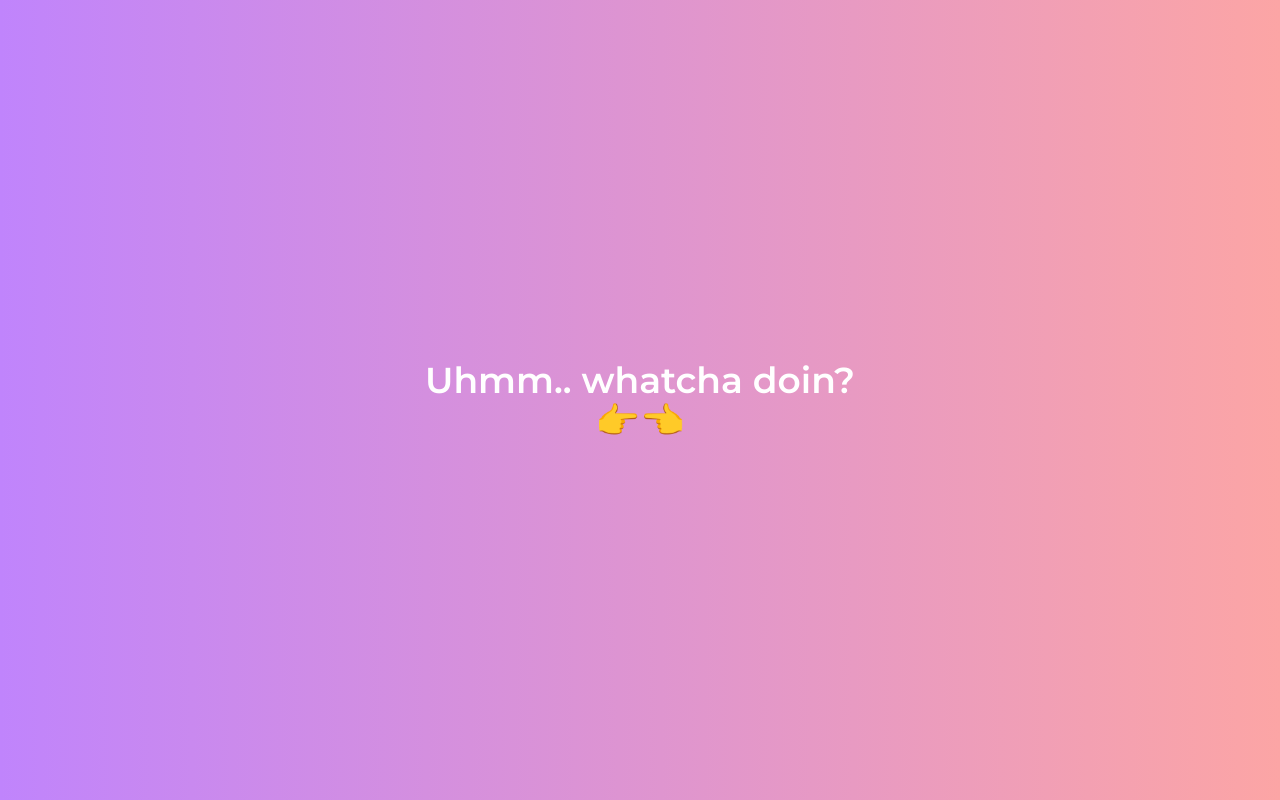
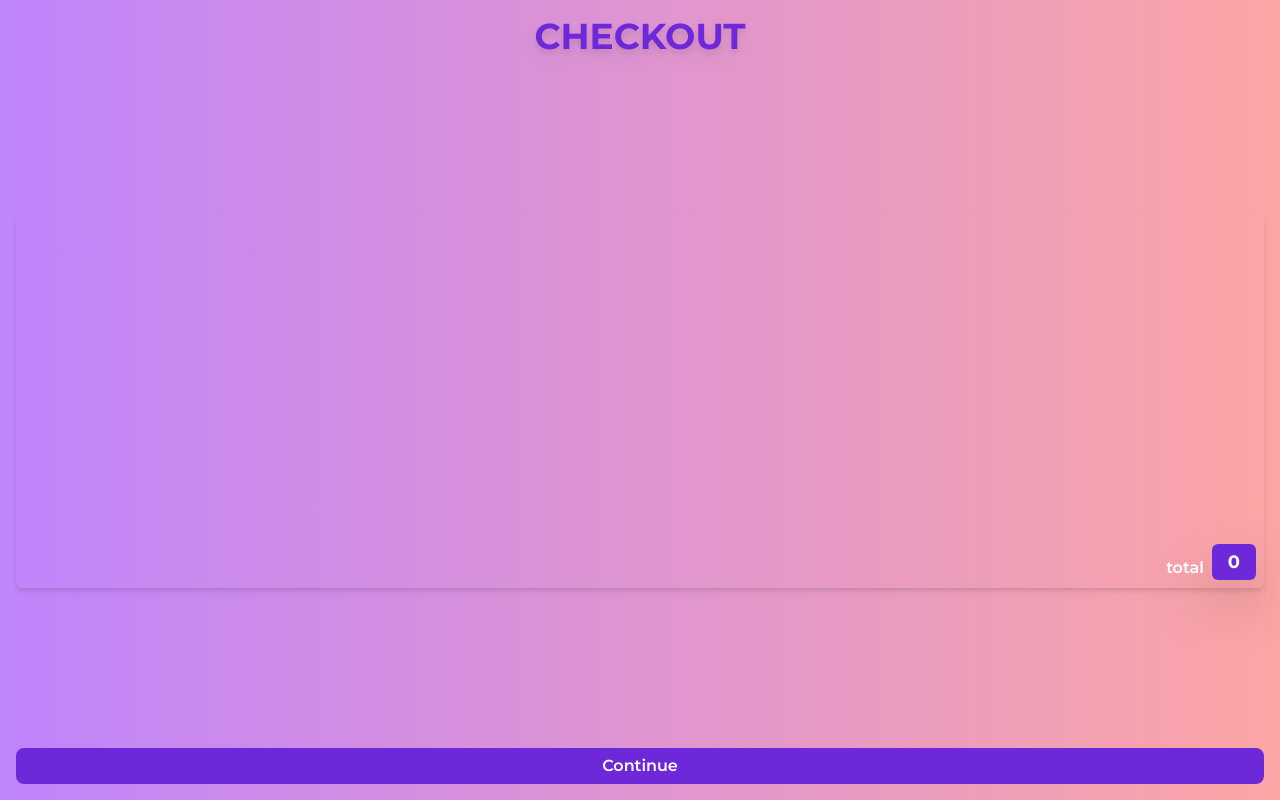
Before and after one commit to FabioSVBBD/code-shop, a React (Create React App) app: page /checkout/summary in a window 1280 px wide. Built offline with nearby package versions, Linux system fonts and the light colour scheme.

Commit message:
Updated routing and added Delivery Details

```diff
--- a/package.json
+++ b/package.json
@@ -11,6 +11,7 @@
     "@types/react": "^18.0.17",
     "@types/react-dom": "^18.0.6",
     "classnames": "^2.3.1",
+    "formik": "^2.2.9",
     "react": "^18.2.0",
     "react-dom": "^18.2.0",
     "react-router-dom": "^6.3.0",
--- a/src/pages/Checkout.tsx
+++ b/src/pages/Checkout.tsx
@@ -1,57 +1,12 @@
-import { useContext, useMemo } from 'react';
-import { useNavigate } from 'react-router-dom';
-import { Background } from '../components';
-import { Button } from '../components/Button';
-import { SummaryProduct } from '../components/SummaryProduct';
-import { AppContext } from '../context/app-context';
-import { mock } from '../data/mock';
-import { BasketService } from '../services';
+import { useEffect } from 'react';
+import { Outlet, useNavigate } from 'react-router-dom';
 
-export const Checkout = () => {
-  const { basket } = useContext(AppContext);
-  // const navigate = useNavigate();
+export const Checkout: React.FC = () => {
+  const navigate = useNavigate();
 
-  const getSrc = (name: string) => {
-    return Object.values(mock)
-      .flat(1)
-      .find((dto) => dto.title === name)?.src;
-  };
+  useEffect(() => {
+    navigate('summary');
+  }, []);
 
-  const total = useMemo(() => BasketService.getTotalCost(basket), [basket]);
-  const currency = useMemo(() => BasketService.getCurrency(basket), [basket]);
-
-  return (
-    <Background>
-      <article className="flex flex-col justify-between w-full min-h-screen p-4 text-base text-center">
-        <h1 className="text-4xl font-bold uppercase text-violet-700 drop-shadow-lg">
-          Checkout
-        </h1>
-
-        <section className="flex flex-col justify-between flex-grow-[0.5] shadow-md p-2 rounded-md text-right">
-          <section className="flex flex-col gap-y-4">
-            {basket.map((product) => (
-              <SummaryProduct
-                key={`product_${product.name}`}
-                src={getSrc(product.name)}
-                name={product.name}
-                quantity={product.quantity}
-                price={product.price}
-                currency={product.currency}
-              />
-            ))}
-          </section>
-
-          <p className="flex items-end justify-end drop-shadow-2xl">
-            total
-            <mark className="px-4 py-1 ml-2 text-lg font-bold text-white rounded-md bg-violet-700 w-fit">
-              {currency} {total}
-            </mark>
-          </p>
-        </section>
-        <Button size="fit" onClick={() => {}}>
-          Continue
-        </Button>
-      </article>
-    </Background>
-  );
+  return <Outlet />;
 };
--- /dev/null
+++ b/src/pages/DeliveryDetails.tsx
@@ -0,0 +1,41 @@
+import { FormikErrors } from 'formik';
+import { Background } from '../components';
+
+interface DeliveryDetailsForm {
+  street: string;
+  city: string;
+  suburb: string;
+  postalCode: string;
+  contact: string;
+}
+
+export const DeliveryDetails = () => {
+  const initialValues = (): DeliveryDetailsForm => ({
+    street: '',
+    city: '',
+    suburb: '',
+    postalCode: '',
+    contact: '',
+  });
+
+  const validate = (
+    form: DeliveryDetailsForm
+  ): FormikErrors<DeliveryDetailsForm> => {
+    const errors: FormikErrors<DeliveryDetailsForm> = {};
+
+    return errors;
+  };
+
+  const submit = (form: DeliveryDetailsForm) => {
+    console.log('submit');
+  };
+
+  return (
+    <Background orientation="column">
+      <article className="p-8 text-center">
+        <h1>Delivery Details</h1>
+        <h2 className="text-sm">just a few details</h2>
+      </article>
+    </Background>
+  );
+};
--- /dev/null
+++ b/src/pages/Summary.tsx
@@ -0,0 +1,62 @@
+import { useContext, useMemo } from 'react';
+import { useNavigate } from 'react-router-dom';
+import { Background } from '../components';
+import { Button } from '../components/Button';
+import { SummaryProduct } from '../components/SummaryProduct';
+import { AppContext } from '../context/app-context';
+import { mock } from '../data/mock';
+import { BasketService } from '../services';
+
+export const Summary = () => {
+  const { basket } = useContext(AppContext);
+  const navigate = useNavigate();
+
+  const getSrc = (name: string) => {
+    return Object.values(mock)
+      .flat(1)
+      .find((dto) => dto.title === name)?.src;
+  };
+
+  const total = useMemo(() => BasketService.getTotalCost(basket), [basket]);
+  const currency = useMemo(() => BasketService.getCurrency(basket), [basket]);
+
+  console.log('hello?');
+
+  return (
+    <Background>
+      <article className="flex flex-col justify-between w-full min-h-screen p-4 text-base text-center">
+        <h1 className="text-4xl font-bold uppercase text-violet-700 drop-shadow-lg">
+          Checkout
+        </h1>
+
+        <section className="flex flex-col justify-between flex-grow-[0.5] shadow-md p-2 rounded-md text-right">
+          <section className="flex flex-col gap-y-4">
+            {basket.map((product) => (
+              <SummaryProduct
+                key={`product_${product.name}`}
+                src={getSrc(product.name)}
+                name={product.name}
+                quantity={product.quantity}
+                price={product.price}
+                currency={product.currency}
+              />
+            ))}
+          </section>
+
+          <p className="flex items-end justify-end drop-shadow-2xl">
+            total
+            <mark className="px-4 py-1 ml-2 text-lg font-bold text-white rounded-md bg-violet-700 w-fit">
+              {currency} {total}
+            </mark>
+          </p>
+        </section>
+        <Button
+          size="fit"
+          onClick={() => navigate('/checkout/delivery-details')}
+        >
+          Continue
+        </Button>
+      </article>
+    </Background>
+  );
+};
--- a/src/pages/index.ts
+++ b/src/pages/index.ts
@@ -2,3 +2,5 @@ export * from './Home';
 export * from './Store';
 export * from './NotFound';
 export * from './Checkout';
+export * from './Summary';
+export * from './DeliveryDetails';
--- a/src/router/Router.tsx
+++ b/src/router/Router.tsx
@@ -1,5 +1,12 @@
 import { BrowserRouter, Route, Routes } from 'react-router-dom';
-import { Home, Store, NotFound, Checkout } from '../pages';
+import {
+  Home,
+  Store,
+  NotFound,
+  Checkout,
+  Summary,
+  DeliveryDetails,
+} from '../pages';
 import { StoreOutlet } from '../outlets';
 
 export const Router = () => {
@@ -12,7 +19,10 @@ export const Router = () => {
           <Route path=":language" element={<StoreOutlet />} />
         </Route>
 
-        <Route path="checkout" element={<Checkout />} />
+        <Route path="checkout" element={<Checkout />}>
+          <Route path="summary" element={<Summary />} />
+          <Route path="delivery-details" element={<DeliveryDetails />} />
+        </Route>
 
         <Route path="*" element={<NotFound />} />
       </Routes>
```
Also changed, not shown: 1 other file (tests, documents, lock files or other folders).
